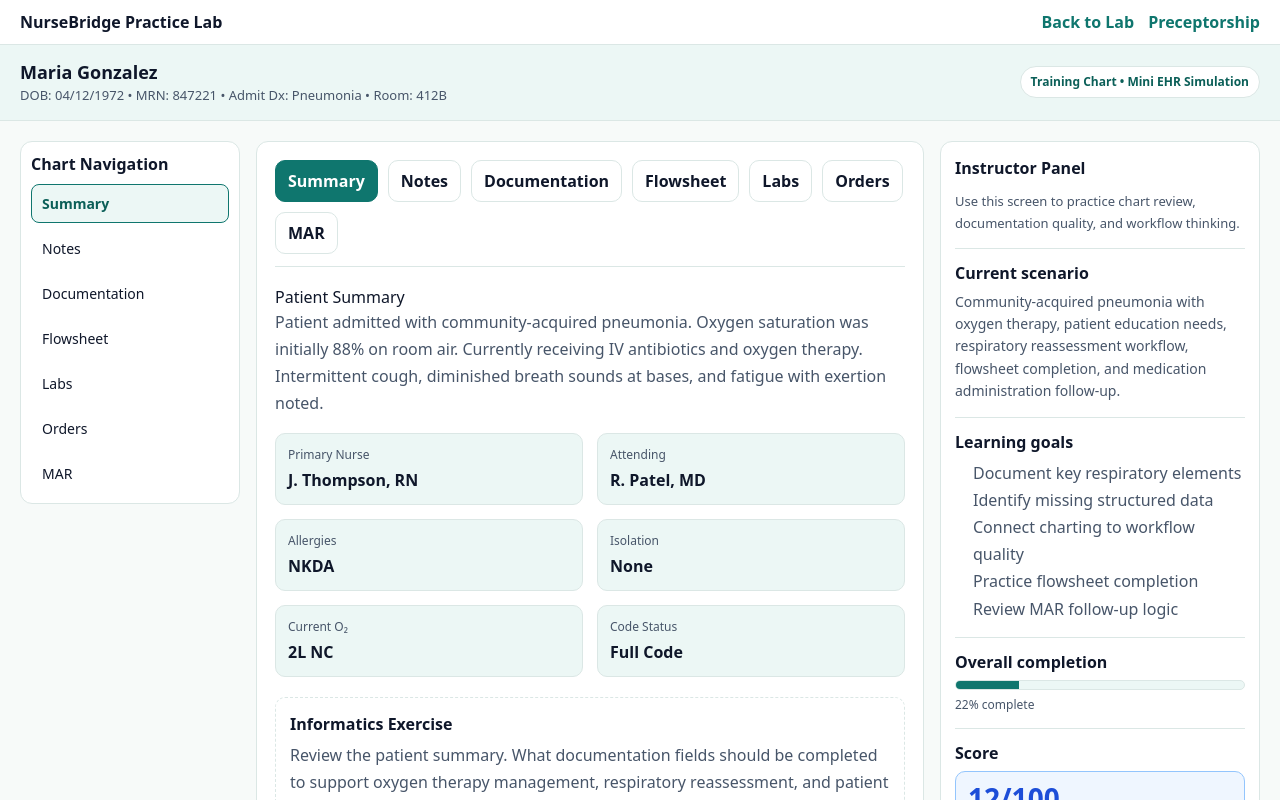
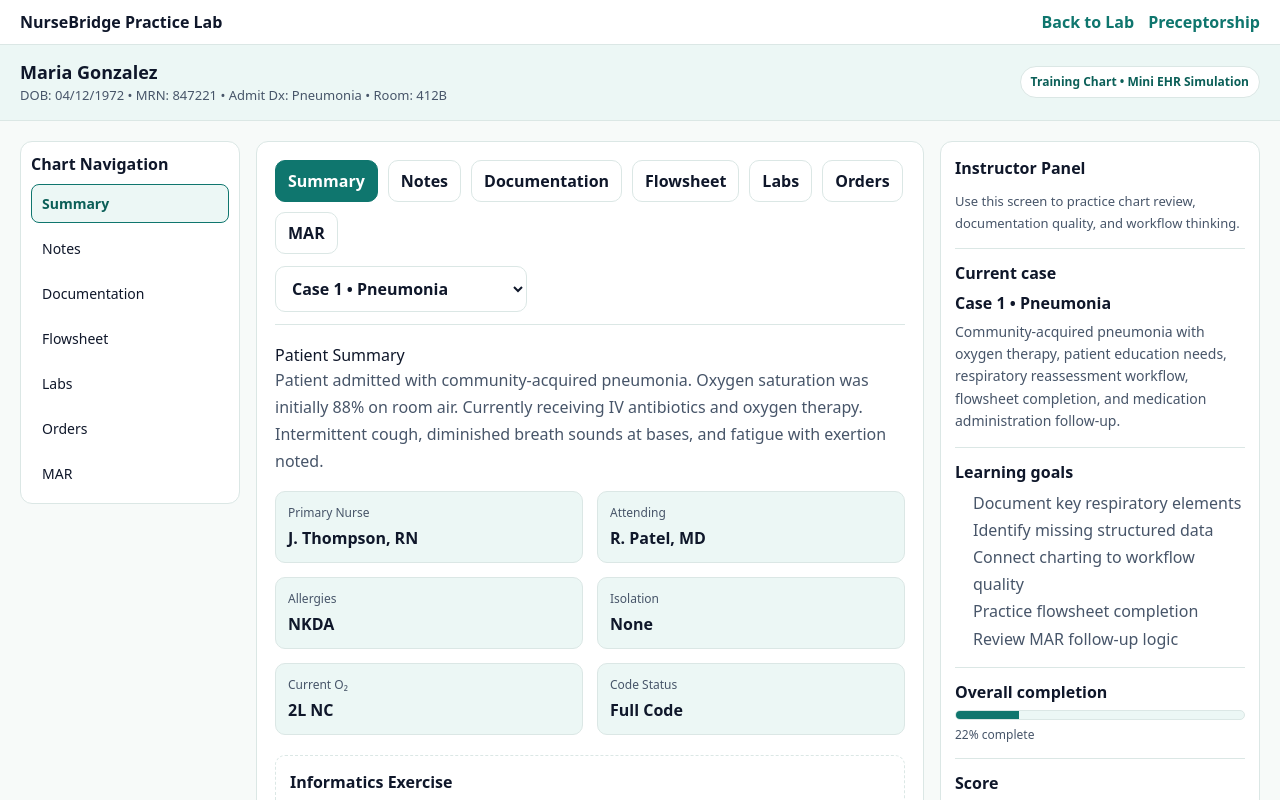
Before and after one commit to bamao33-hub/nursebridge-web, a Next.js app: page /practice-lab/chart in a window 1280 px wide. Shown: the top 800 px of the page. Built offline with nearby package versions, Linux system fonts and the light colour scheme.

Commit message:
Update page.tsx

```diff
--- a/app/practice-lab/chart/page.tsx
+++ b/app/practice-lab/chart/page.tsx
@@ -13,6 +13,7 @@ type TabKey =
   | "MAR";
 
 type MarStatus = "Due" | "Given" | "Held" | "Late";
+type CaseKey = "pneumonia" | "chf";
 
 type DocState = {
   respRate: string;
@@ -47,6 +48,36 @@ type MarItem = {
   note: string;
 };
 
+type LabItem = {
+  lab: string;
+  result: string;
+  reference: string;
+  status: string;
+};
+
+type CaseConfig = {
+  key: CaseKey;
+  label: string;
+  patientName: string;
+  dob: string;
+  mrn: string;
+  admitDx: string;
+  room: string;
+  scenario: string;
+  learningGoals: string[];
+  summary: string;
+  summaryPrompt: string;
+  noteTitle: string;
+  noteBody: string;
+  notePrompt: string;
+  labs: LabItem[];
+  labPrompt: string;
+  orders: string[];
+  orderPrompt: string;
+  mar: MarItem[];
+  summaryCards: { label: string; value: string }[];
+};
+
 const initialDoc: DocState = {
   respRate: "",
   oxygenDevice: "",
@@ -71,7 +102,50 @@ const initialFlow: FlowState = {
   activityTolerance: "",
 };
 
-const initialMar: MarItem[] = [
+const CASES: Record<CaseKey, CaseConfig> = {
+  pneumonia: {
+    key: "pneumonia",
+    label: "Case 1 • Pneumonia",
+    patientName: "Maria Gonzalez",
+    dob: "04/12/1972",
+    mrn: "847221",
+    admitDx: "Pneumonia",
+    room: "412B",
+    scenario:
+      "Community-acquired pneumonia with oxygen therapy, patient education needs, respiratory reassessment workflow, flowsheet completion, and medication administration follow-up.",
+    learningGoals: [
+      "Document key respiratory elements",
+      "Identify missing structured data",
+      "Connect charting to workflow quality",
+      "Practice flowsheet completion",
+      "Review MAR follow-up logic",
+    ],
+    summary:
+      "Patient admitted with community-acquired pneumonia. Oxygen saturation was initially 88% on room air. Currently receiving IV antibiotics and oxygen therapy. Intermittent cough, diminished breath sounds at bases, and fatigue with exertion noted.",
+    summaryPrompt:
+      "What documentation fields should be completed to support oxygen therapy management, respiratory reassessment, and patient education?",
+    noteTitle: "Nursing Progress Note",
+    noteBody:
+      "Patient alert and oriented x3. Mild shortness of breath with exertion. Receiving 2L oxygen via nasal cannula. Tolerating antibiotics without adverse reaction. Encouraged cough, deep breathing, and incentive spirometer use.",
+    notePrompt:
+      "Strengthen the note by adding measurable respiratory assessment data, response to oxygen therapy, and patient teaching outcomes.",
+    labs: [
+      { lab: "WBC", result: "14.2", reference: "4.0–11.0", status: "High" },
+      { lab: "Hgb", result: "11.8", reference: "12.0–16.0", status: "Low" },
+      { lab: "Sodium", result: "136", reference: "135–145", status: "Normal" },
+      { lab: "Lactate", result: "2.1", reference: "0.5–2.0", status: "Slightly High" },
+    ],
+    labPrompt:
+      "Which lab values may matter most for pneumonia monitoring, and how could they affect clinical workflow or escalation decisions?",
+    orders: [
+      "Oxygen via nasal cannula at 2L/min",
+      "Ceftriaxone 1g IV every 24 hours",
+      "Azithromycin 500mg PO daily",
+      "Incentive spirometry every 2 hours while awake",
+    ],
+    orderPrompt:
+      "Which orders require nursing follow-through documentation, and where would you expect that documentation to appear in the chart?",
+    mar: [
       {
         med: "Ceftriaxone 1g",
         route: "IV",
@@ -104,14 +178,112 @@ const initialMar: MarItem[] = [
         status: "Held",
         note: "Patient resting; reassess respiratory status",
       },
-];
+    ],
+    summaryCards: [
+      { label: "Primary Nurse", value: "J. Thompson, RN" },
+      { label: "Attending", value: "R. Patel, MD" },
+      { label: "Allergies", value: "NKDA" },
+      { label: "Isolation", value: "None" },
+      { label: "Current O₂", value: "2L NC" },
+      { label: "Code Status", value: "Full Code" },
+    ],
+  },
+  chf: {
+    key: "chf",
+    label: "Case 2 • CHF Exacerbation",
+    patientName: "James Carter",
+    dob: "11/03/1958",
+    mrn: "552904",
+    admitDx: "CHF Exacerbation",
+    room: "518A",
+    scenario:
+      "Heart failure exacerbation with fluid overload, edema monitoring, oxygen support, diuretic administration, intake/output tracking, and escalation workflow.",
+    learningGoals: [
+      "Document fluid overload indicators",
+      "Track structured CHF assessment data",
+      "Review medication administration follow-up",
+      "Connect charting to escalation logic",
+      "Practice workflow-based decision support",
+    ],
+    summary:
+      "Patient admitted with acute on chronic CHF exacerbation. Reports shortness of breath, orthopnea, and bilateral lower-extremity edema. Receiving oxygen and IV diuretics. Weight gain and reduced activity tolerance noted.",
+    summaryPrompt:
+      "Which structured fields are most important for documenting fluid overload, oxygen status, and response to diuretic therapy?",
+    noteTitle: "Cardiopulmonary Nursing Note",
+    noteBody:
+      "Patient reports dyspnea with minimal exertion and difficulty lying flat. Bilateral ankle edema present. Oxygen in use via nasal cannula. Diuretic therapy ongoing. Reinforced low-sodium diet and fluid restriction teaching.",
+    notePrompt:
+      "Strengthen the note by adding measurable edema, respiratory status, and response-to-treatment details.",
+    labs: [
+      { lab: "BNP", result: "1280", reference: "<100", status: "High" },
+      { lab: "Potassium", result: "3.4", reference: "3.5–5.1", status: "Low" },
+      { lab: "Creatinine", result: "1.4", reference: "0.6–1.2", status: "Slightly High" },
+      { lab: "Sodium", result: "132", reference: "135–145", status: "Low" },
+    ],
+    labPrompt:
+      "Which lab values may affect diuretic management, fluid balance, and escalation decisions in CHF?",
+    orders: [
+      "Furosemide 40mg IV twice daily",
+      "Oxygen via nasal cannula at 2L/min",
+      "Daily weights",
+      "Strict intake and output",
+    ],
+    orderPrompt:
+      "Which CHF-related orders require consistent nursing documentation and trending for safe care?",
+    mar: [
+      {
+        med: "Furosemide 40mg",
+        route: "IV",
+        schedule: "BID",
+        due: "08:00",
+        status: "Due",
+        note: "",
+      },
+      {
+        med: "Potassium Chloride 20 mEq",
+        route: "PO",
+        schedule: "Daily",
+        due: "09:00",
+        status: "Given",
+        note: "Given with breakfast",
+      },
+      {
+        med: "Metoprolol 25mg",
+        route: "PO",
+        schedule: "BID",
+        due: "09:00",
+        status: "Held",
+        note: "",
+      },
+      {
+        med: "Enoxaparin 40mg",
+        route: "SubQ",
+        schedule: "Daily",
+        due: "10:00",
+        status: "Given",
+        note: "Administered to abdomen",
+      },
+    ],
+    summaryCards: [
+      { label: "Primary Nurse", value: "L. Harris, RN" },
+      { label: "Attending", value: "D. Nguyen, MD" },
+      { label: "Allergies", value: "ACE inhibitors" },
+      { label: "Diet", value: "Low sodium" },
+      { label: "Current O₂", value: "2L NC" },
+      { label: "Code Status", value: "Full Code" },
+    ],
+  },
+};
 
 export default function ChartSimulation() {
   const [activeTab, setActiveTab] = useState<TabKey>("Summary");
+  const [caseKey, setCaseKey] = useState<CaseKey>("pneumonia");
   const [doc, setDoc] = useState<DocState>(initialDoc);
   const [flow, setFlow] = useState<FlowState>(initialFlow);
-  const [mar, setMar] = useState<MarItem[]>(initialMar);
+  const [mar, setMar] = useState<MarItem[]>(CASES.pneumonia.mar);
   const [submitted, setSubmitted] = useState(false);
+
+  const currentCase = CASES[caseKey];
 
   const COLORS = {
     teal: "#0f766e",
@@ -250,7 +422,16 @@ export default function ChartSimulation() {
   const resetCase = () => {
     setDoc(initialDoc);
     setFlow(initialFlow);
-    setMar(initialMar);
+    setMar(CASES[caseKey].mar.map((m) => ({ ...m })));
+    setSubmitted(false);
+    setActiveTab("Summary");
+  };
+
+  const switchCase = (nextCase: CaseKey) => {
+    setCaseKey(nextCase);
+    setDoc(initialDoc);
+    setFlow(initialFlow);
+    setMar(CASES[nextCase].mar.map((m) => ({ ...m })));
     setSubmitted(false);
     setActiveTab("Summary");
   };
@@ -319,9 +500,10 @@ export default function ChartSimulation() {
             }}
           >
             <div>
-              <div style={{ fontWeight: 800, fontSize: 18 }}>Maria Gonzalez</div>
+              <div style={{ fontWeight: 800, fontSize: 18 }}>{currentCase.patientName}</div>
               <div style={{ fontSize: 13, color: COLORS.muted }}>
-                DOB: 04/12/1972 • MRN: 847221 • Admit Dx: Pneumonia • Room: 412B
+                DOB: {currentCase.dob} • MRN: {currentCase.mrn} • Admit Dx: {currentCase.admitDx} • Room:{" "}
+                {currentCase.room}
               </div>
             </div>
 
@@ -399,13 +581,15 @@ export default function ChartSimulation() {
           <div
             style={{
               display: "flex",
-              gap: 10,
+              justifyContent: "space-between",
+              gap: 12,
               flexWrap: "wrap",
               marginBottom: 18,
               borderBottom: `1px solid ${COLORS.border}`,
               paddingBottom: 12,
             }}
           >
+            <div style={{ display: "flex", gap: 10, flexWrap: "wrap" }}>
               {tabs.map((tab) => (
                 <button
                   key={tab}
@@ -425,14 +609,27 @@ export default function ChartSimulation() {
               ))}
             </div>
 
+            <select
+              value={caseKey}
+              onChange={(e) => switchCase(e.target.value as CaseKey)}
+              style={{
+                padding: "10px 12px",
+                borderRadius: 10,
+                border: `1px solid ${COLORS.border}`,
+                background: "#fff",
+                color: COLORS.text,
+                fontWeight: 700,
+              }}
+            >
+              <option value="pneumonia">{CASES.pneumonia.label}</option>
+              <option value="chf">{CASES.chf.label}</option>
+            </select>
+          </div>
+
           {activeTab === "Summary" && (
             <div>
               <h2 style={{ marginTop: 0 }}>Patient Summary</h2>
-              <p style={{ color: COLORS.muted, lineHeight: 1.7 }}>
-                Patient admitted with community-acquired pneumonia. Oxygen saturation was initially
-                88% on room air. Currently receiving IV antibiotics and oxygen therapy. Intermittent
-                cough, diminished breath sounds at bases, and fatigue with exertion noted.
-              </p>
+              <p style={{ color: COLORS.muted, lineHeight: 1.7 }}>{currentCase.summary}</p>
 
               <div
                 style={{
@@ -442,18 +639,17 @@ export default function ChartSimulation() {
                   marginTop: 16,
                 }}
               >
-                <InfoCard label="Primary Nurse" value="J. Thompson, RN" colors={COLORS} />
-                <InfoCard label="Attending" value="R. Patel, MD" colors={COLORS} />
-                <InfoCard label="Allergies" value="NKDA" colors={COLORS} />
-                <InfoCard label="Isolation" value="None" colors={COLORS} />
-                <InfoCard label="Current O₂" value="2L NC" colors={COLORS} />
-                <InfoCard label="Code Status" value="Full Code" colors={COLORS} />
+                {currentCase.summaryCards.map((card) => (
+                  <InfoCard
+                    key={card.label}
+                    label={card.label}
+                    value={card.value}
+                    colors={COLORS}
+                  />
+                ))}
               </div>
 
-              <ExerciseBox colors={COLORS}>
-                Review the patient summary. What documentation fields should be completed to support
-                oxygen therapy management, respiratory reassessment, and patient education?
-              </ExerciseBox>
+              <ExerciseBox colors={COLORS}>{currentCase.summaryPrompt}</ExerciseBox>
             </div>
           )}
 
@@ -469,12 +665,8 @@ export default function ChartSimulation() {
                   background: COLORS.soft,
                 }}
               >
-                <div style={{ fontWeight: 700, marginBottom: 6 }}>Nursing Progress Note</div>
-                <div style={{ color: COLORS.muted, lineHeight: 1.7 }}>
-                  Patient alert and oriented x3. Mild shortness of breath with exertion. Receiving
-                  2L oxygen via nasal cannula. Tolerating antibiotics without adverse reaction.
-                  Encouraged cough, deep breathing, and incentive spirometer use.
-                </div>
+                <div style={{ fontWeight: 700, marginBottom: 6 }}>{currentCase.noteTitle}</div>
+                <div style={{ color: COLORS.muted, lineHeight: 1.7 }}>{currentCase.noteBody}</div>
               </div>
 
               <div
@@ -487,10 +679,7 @@ export default function ChartSimulation() {
                 }}
               >
                 <div style={{ fontWeight: 700, marginBottom: 8 }}>Documentation coaching prompt</div>
-                <div style={{ color: COLORS.muted, lineHeight: 1.7 }}>
-                  Strengthen the note by adding measurable respiratory assessment data, response to
-                  oxygen therapy, and patient teaching outcomes.
-                </div>
+                <div style={{ color: COLORS.muted, lineHeight: 1.7 }}>{currentCase.notePrompt}</div>
               </div>
 
               <ExerciseBox colors={COLORS}>
@@ -591,21 +780,21 @@ export default function ChartSimulation() {
                 <ChecklistRow
                   checked={doc.education}
                   onChange={() => setDoc({ ...doc, education: !doc.education })}
-                  label="Education provided about pneumonia care and oxygen therapy"
+                  label="Education provided about disease process and therapy"
                 />
                 <ChecklistRow
                   checked={doc.coughDeepBreathing}
                   onChange={() =>
                     setDoc({ ...doc, coughDeepBreathing: !doc.coughDeepBreathing })
                   }
-                  label="Cough and deep breathing encouraged"
+                  label="Breathing / self-management interventions reinforced"
                 />
                 <ChecklistRow
                   checked={doc.incentiveSpirometry}
                   onChange={() =>
                     setDoc({ ...doc, incentiveSpirometry: !doc.incentiveSpirometry })
                   }
-                  label="Incentive spirometry reviewed / reinforced"
+                  label="Therapeutic technique / equipment use reviewed"
                 />
                 <ChecklistRow
                   checked={doc.escalationNoted}
@@ -626,7 +815,7 @@ export default function ChartSimulation() {
                       minHeight: 110,
                       resize: "vertical",
                     }}
-                    placeholder="Document the respiratory reassessment, oxygen therapy status, patient response, and teaching."
+                    placeholder="Document reassessment findings, therapy status, patient response, and teaching."
                   />
                 </Field>
               </div>
@@ -800,8 +989,8 @@ export default function ChartSimulation() {
               </div>
 
               <ExerciseBox colors={COLORS}>
-                Informatics review: Which flowsheet rows are most important for trending pneumonia
-                status, and how could missing structured entries affect quality reporting or team communication?
+                Informatics review: Which flowsheet rows are most important for trending status,
+                and how could missing structured entries affect quality reporting or team communication?
               </ExerciseBox>
             </div>
           )}
@@ -826,37 +1015,18 @@ export default function ChartSimulation() {
                   </tr>
                 </thead>
                 <tbody>
-                  <tr>
-                    <td style={tdStyle}>WBC</td>
-                    <td style={tdStyle}>14.2</td>
-                    <td style={tdStyle}>4.0–11.0</td>
-                    <td style={tdStyle}>High</td>
+                  {currentCase.labs.map((row) => (
+                    <tr key={row.lab}>
+                      <td style={tdStyle}>{row.lab}</td>
+                      <td style={tdStyle}>{row.result}</td>
+                      <td style={tdStyle}>{row.reference}</td>
+                      <td style={tdStyle}>{row.status}</td>
                     </tr>
-                  <tr>
-                    <td style={tdStyle}>Hgb</td>
-                    <td style={tdStyle}>11.8</td>
-                    <td style={tdStyle}>12.0–16.0</td>
-                    <td style={tdStyle}>Low</td>
-                  </tr>
-                  <tr>
-                    <td style={tdStyle}>Sodium</td>
-                    <td style={tdStyle}>136</td>
-                    <td style={tdStyle}>135–145</td>
-                    <td style={tdStyle}>Normal</td>
-                  </tr>
-                  <tr>
-                    <td style={tdStyle}>Lactate</td>
-                    <td style={tdStyle}>2.1</td>
-                    <td style={tdStyle}>0.5–2.0</td>
-                    <td style={tdStyle}>Slightly High</td>
-                  </tr>
+                  ))}
                 </tbody>
               </table>
 
-              <ExerciseBox colors={COLORS}>
-                Which lab values may matter most for pneumonia monitoring, and how could they
-                affect clinical workflow or escalation decisions?
-              </ExerciseBox>
+              <ExerciseBox colors={COLORS}>{currentCase.labPrompt}</ExerciseBox>
             </div>
           )}
 
@@ -865,16 +1035,12 @@ export default function ChartSimulation() {
               <h2 style={{ marginTop: 0 }}>Active Orders</h2>
 
               <div style={{ display: "grid", gap: 10 }}>
-                <OrderRow text="Oxygen via nasal cannula at 2L/min" colors={COLORS} />
-                <OrderRow text="Ceftriaxone 1g IV every 24 hours" colors={COLORS} />
-                <OrderRow text="Azithromycin 500mg PO daily" colors={COLORS} />
-                <OrderRow text="Incentive spirometry every 2 hours while awake" colors={COLORS} />
+                {currentCase.orders.map((order) => (
+                  <OrderRow key={order} text={order} colors={COLORS} />
+                ))}
               </div>
 
-              <ExerciseBox colors={COLORS}>
-                Which orders require nursing follow-through documentation, and where would you
-                expect that documentation to appear in the chart?
-              </ExerciseBox>
+              <ExerciseBox colors={COLORS}>{currentCase.orderPrompt}</ExerciseBox>
             </div>
           )}
 
@@ -969,8 +1135,8 @@ export default function ChartSimulation() {
               </div>
 
               <ExerciseBox colors={COLORS}>
-                Informatics review: Which medication administration gaps could affect compliance,
-                handoff communication, or medication safety?
+                Which medication administration gaps could affect compliance, handoff communication,
+                or medication safety?
               </ExerciseBox>
             </div>
           )}
@@ -998,9 +1164,12 @@ export default function ChartSimulation() {
               paddingTop: 12,
             }}
           >
-            <div style={{ fontWeight: 700, marginBottom: 6 }}>Current scenario</div>
+            <div style={{ fontWeight: 700, marginBottom: 6 }}>Current case</div>
+            <div style={{ color: COLORS.text, fontWeight: 700, marginBottom: 6 }}>
+              {currentCase.label}
+            </div>
             <div style={{ color: COLORS.muted, fontSize: 14, lineHeight: 1.6 }}>
-              Community-acquired pneumonia with oxygen therapy, patient education needs, respiratory reassessment workflow, flowsheet completion, and medication administration follow-up.
+              {currentCase.scenario}
             </div>
           </div>
 
@@ -1013,11 +1182,9 @@ export default function ChartSimulation() {
           >
             <div style={{ fontWeight: 700, marginBottom: 6 }}>Learning goals</div>
             <ul style={{ paddingLeft: 18, margin: 0, color: COLORS.muted, lineHeight: 1.7 }}>
-              <li>Document key respiratory elements</li>
-              <li>Identify missing structured data</li>
-              <li>Connect charting to workflow quality</li>
-              <li>Practice flowsheet completion</li>
-              <li>Review MAR follow-up logic</li>
+              {currentCase.learningGoals.map((goal) => (
+                <li key={goal}>{goal}</li>
+              ))}
             </ul>
           </div>
 
```
Lines whose indentation alone changed are shown as unchanged.
